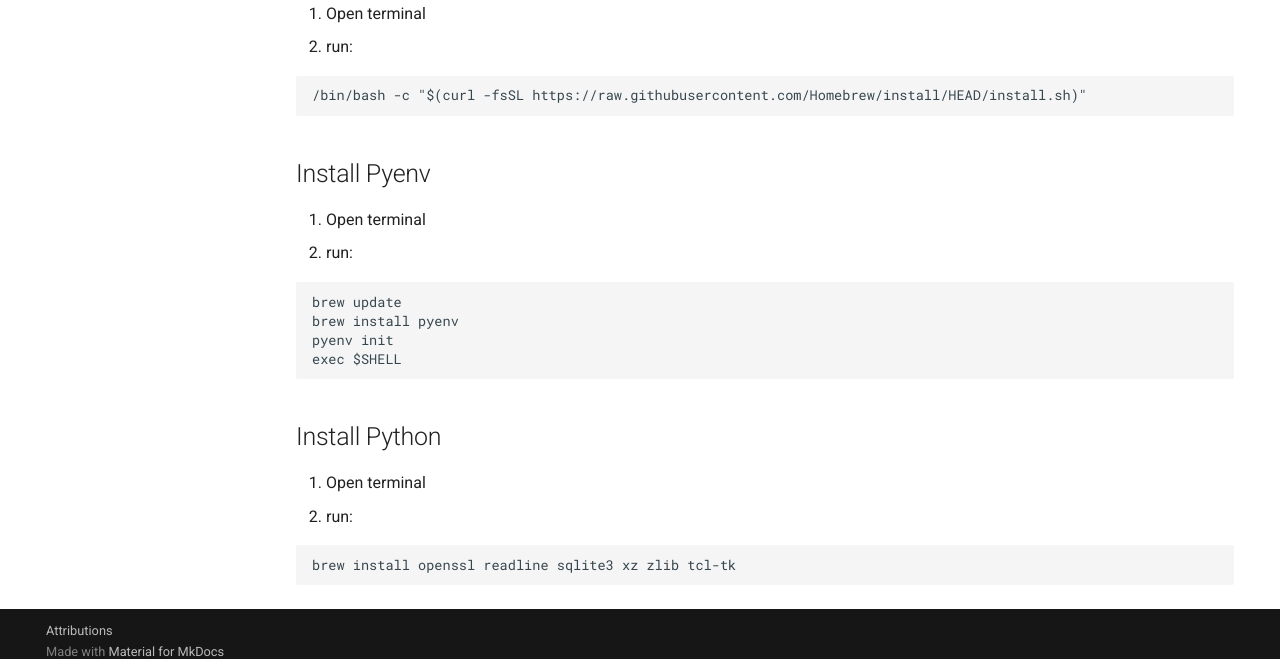
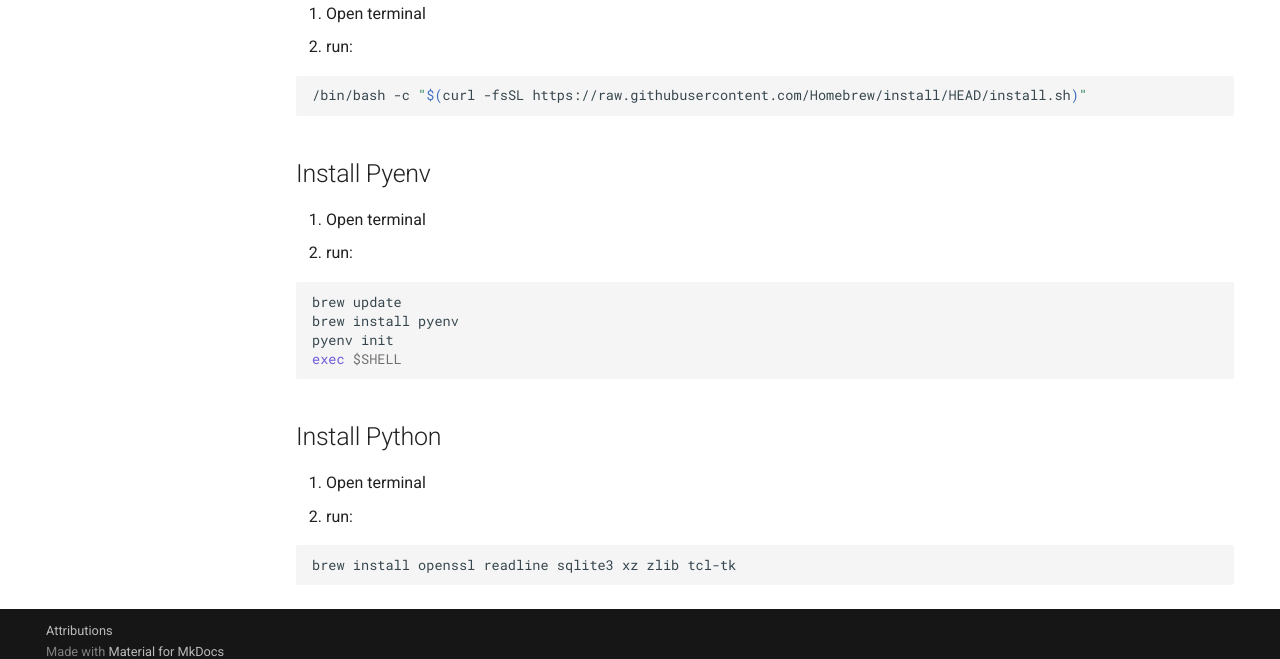
Before and after one commit to AndrewBreyen/mac-setup, an MkDocs documentation site: the page built from docs/setup/commandline.md, in a window 1280 px wide and 952 px high. Shown: the part 278-937 px from the top of the window. Built offline with MkDocs 1.6.1 and Material for MkDocs 9.7.7, drawn with Linux system fonts in a browser that asks for light colours.

`````diff
--- a/docs/setup/commandline.md
+++ b/docs/setup/commandline.md
@@ -5,27 +5,27 @@
 1. Open terminal
 2. run:
 
-````
+```bash
 /bin/bash -c "$(curl -fsSL https://raw.githubusercontent.com/Homebrew/install/HEAD/install.sh)"
-````
+```
 
 ## Install Pyenv
 
 1. Open terminal
 2. run:
 
-````
+```bash
 brew update
 brew install pyenv
 pyenv init
 exec $SHELL
-````
-
+```
 
 ## Install Python
+
 1. Open terminal
 2. run:
 
-````
+```bash
 brew install openssl readline sqlite3 xz zlib tcl-tk
-````
+```
`````
Also changed, not shown: .markdownlint.yaml (added, +16 -0 lines), README.md (+8 -2 lines), docs/apps/shottr.md (+3 -4 lines), docs/apps/vmware-fusion.md (+1 -1 lines), docs/attributions.md (line endings or trailing spaces), docs/index.md (line endings or trailing spaces), 4 other files.
